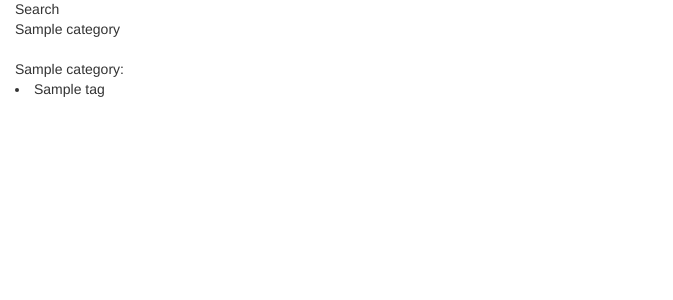
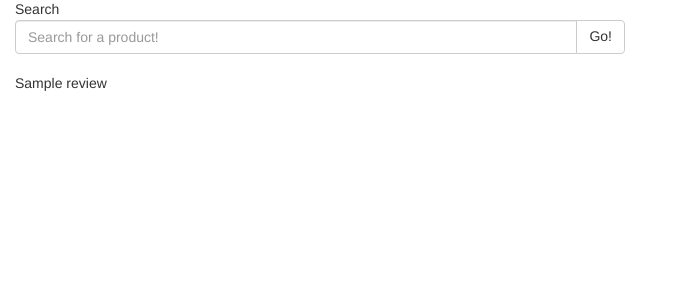
Before and after one commit to TIY-Final-Project/gear_vibes, a Django app: template gear_vibes_app/templates/search.html in a window 1280 px wide. Shown: the top 300 px of the page, without its empty margins (0-673 px from the left). Run offline with Django 3.2, Linux system fonts and the light colour scheme; the template is opened without the code that fills it: most values are stand-ins (such as "Sample title", 1, 10 or a date in 2020); data that the repository does not hold is empty; some libraries are stand-ins or nearby versions.

Commit message:
edited regex for formatting video url and work on search page

```diff
--- a/gear_vibes_app/serializers.py
+++ b/gear_vibes_app/serializers.py
@@ -39,7 +39,7 @@ class UserProfileSerializer(serializers.ModelSerializer):
 
     def get_contributed_to(self, obj):
         reviews = Review.objects.filter(author=obj.user)
-        contributed_to = list({review.category for review in reviews})
+        contributed_to = list({review.category.get_category_display() for review in reviews})
         return contributed_to
 
     def get_username(self, obj):
--- a/gear_vibes_app/templates/search.html
+++ b/gear_vibes_app/templates/search.html
@@ -4,24 +4,28 @@
   <div class="container-fluid">
     Search
 
-    <br>
-
-    {% for category in categories %}
-    <div>{{ category }}</div>
-    {% endfor %}
+    <div class="row">
+      <div class="col-lg-6">
+        <form action='' method='get'>
+          <div class="input-group">
+            <input type="search" name="product" id="product" class="form-control" placeholder="Search for a product!">
+              <span class="input-group-btn">
+                <button class="btn btn-default" type="submit">Go!</button>
+              </span>
+          </div><!-- /input-group -->
+        </form>
+      </div><!-- /.col-lg-6 -->
+    </div><!-- /.row -->
 
     <br>
 
-    {% for category, tags in tags_by_category.items %}
-      <div>
-        {{category}}:
-        {% for tag in tags %}
-          <li>
-            {{tag}}
-          </li>
-          {%endfor%}
-      </div>
-    {% endfor %}
+    <div>
+      {% for review in reviews %}
+        {{ review.product_name }}
+      {% empty %}
+        <div><p>Oops! Looks like there's nothing here!</p></div>
+      {% endfor %}
+    </div>
 
 
   </div>
```
Also changed, not shown: gear_vibes_app/views.py (+3 -13 lines).
